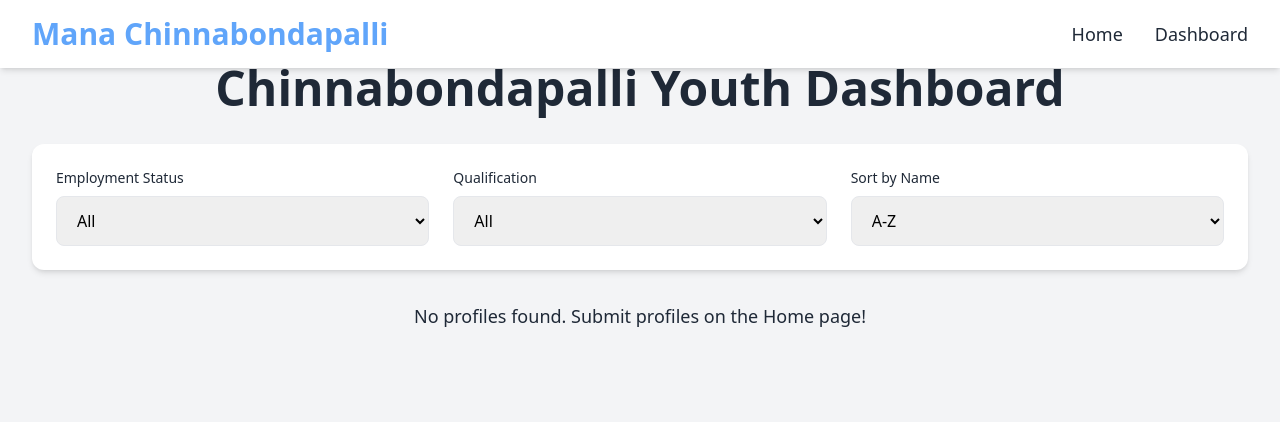
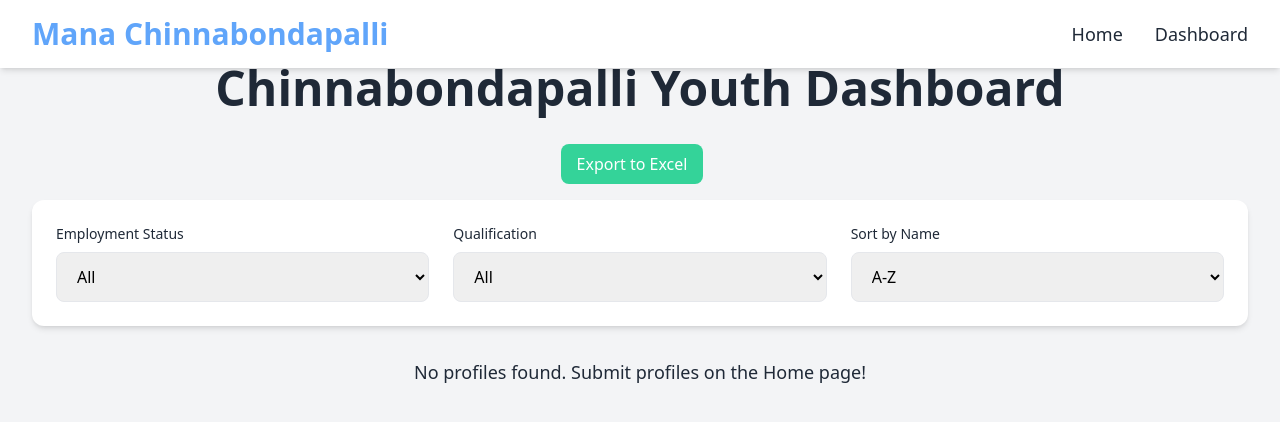
Before and after one commit to sampath112/village_app_frontend, a React (Create React App) app: page /dashboard in a window 1280 px wide. Shown: the top 422 px of the page. Built offline with nearby package versions, Linux system fonts and the light colour scheme.

Commit message:
Initial commit: village youth frontend

```diff
--- a/src/components/Dashboard.jsx
+++ b/src/components/Dashboard.jsx
@@ -108,6 +108,7 @@
 
 // src/components/Dashboard.js
 import { useState } from 'react';
+import * as XLSX from 'xlsx';
 import ProfileCard from './ProfileCard';
 
 function Dashboard() {
@@ -124,6 +125,22 @@ function Dashboard() {
     'Below 10th', '10th Pass', 'Intermediate', 'TTC', 'ITI', 'ITI+Apprenticeship',
     'Diploma', 'B.Tech', 'B.Sc', 'B.Com', 'B.Ed', 'Other Degree', 'MA', 'M.Com', 'M.Tech'
   ];
+
+  const handleDelete = (id) => {
+    if (window.confirm('Are you sure you want to delete this profile?')) {
+      try {
+        // Filter out the profile with the given ID
+        const updatedProfiles = profiles.filter((profile) => profile._id !== id);
+        // Update state and localStorage
+        setProfiles(updatedProfiles);
+        localStorage.setItem('profiles', JSON.stringify(updatedProfiles));
+        alert('Profile deleted successfully!');
+      } catch (err) {
+        console.error('Error deleting profile:', err);
+        alert('Error deleting profile');
+      }
+    }
+  };
 
   const filteredProfiles = profiles
     .filter((profile) => {
@@ -157,6 +174,19 @@ function Dashboard() {
     }
   };
 
+  const downloadExcel = () => {
+    try {
+      const worksheet = XLSX.utils.json_to_sheet(profiles);
+      const workbook = XLSX.utils.book_new();
+      XLSX.utils.book_append_sheet(workbook, worksheet, 'Profiles');
+      XLSX.writeFile(workbook, 'Chinnabondapalli_Profiles.xlsx');
+      alert('Profiles exported successfully!');
+    } catch (err) {
+      console.error('Error exporting Excel:', err);
+      alert('Error exporting profiles');
+    }
+  };
+
   return (
     <div className="min-h-screen bg-neutral py-8 sm:py-12 lg:py-16">
       <div className="container mx-auto max-w-7xl px-4 sm:px-6 lg:px-8">
@@ -164,14 +194,21 @@ function Dashboard() {
           Chinnabondapalli Youth Dashboard
         </h2>
 
-        {/* <div className="mb-4 text-center">
+        <div className="mb-4 text-center">
+
           <button
+            onClick={downloadExcel}
+            className="bg-accent text-white px-4 py-2 rounded-lg hover:bg-green-500 transition-all mr-4"
+          >
+            Export to Excel
+          </button>
+          {/* <button
             onClick={clearData}
             className="bg-red-600 text-white px-4 py-2 rounded-lg hover:bg-red-700 transition-all"
           >
             Clear All Profiles
-          </button>
-        </div> */}
+          </button> */}
+        </div>
 
         <div className="bg-white rounded-xl shadow-md p-6 mb-8 animate-slide-up">
           <div className="flex flex-col sm:flex-row gap-4 sm:gap-6 justify-between">
@@ -224,7 +261,7 @@ function Dashboard() {
             </p>
           ) : (
             filteredProfiles.map((profile) => (
-              <ProfileCard key={profile._id} profile={profile} />
+              <ProfileCard key={profile._id} profile={profile} onDelete={handleDelete} />
             ))
           )}
         </div>
```
